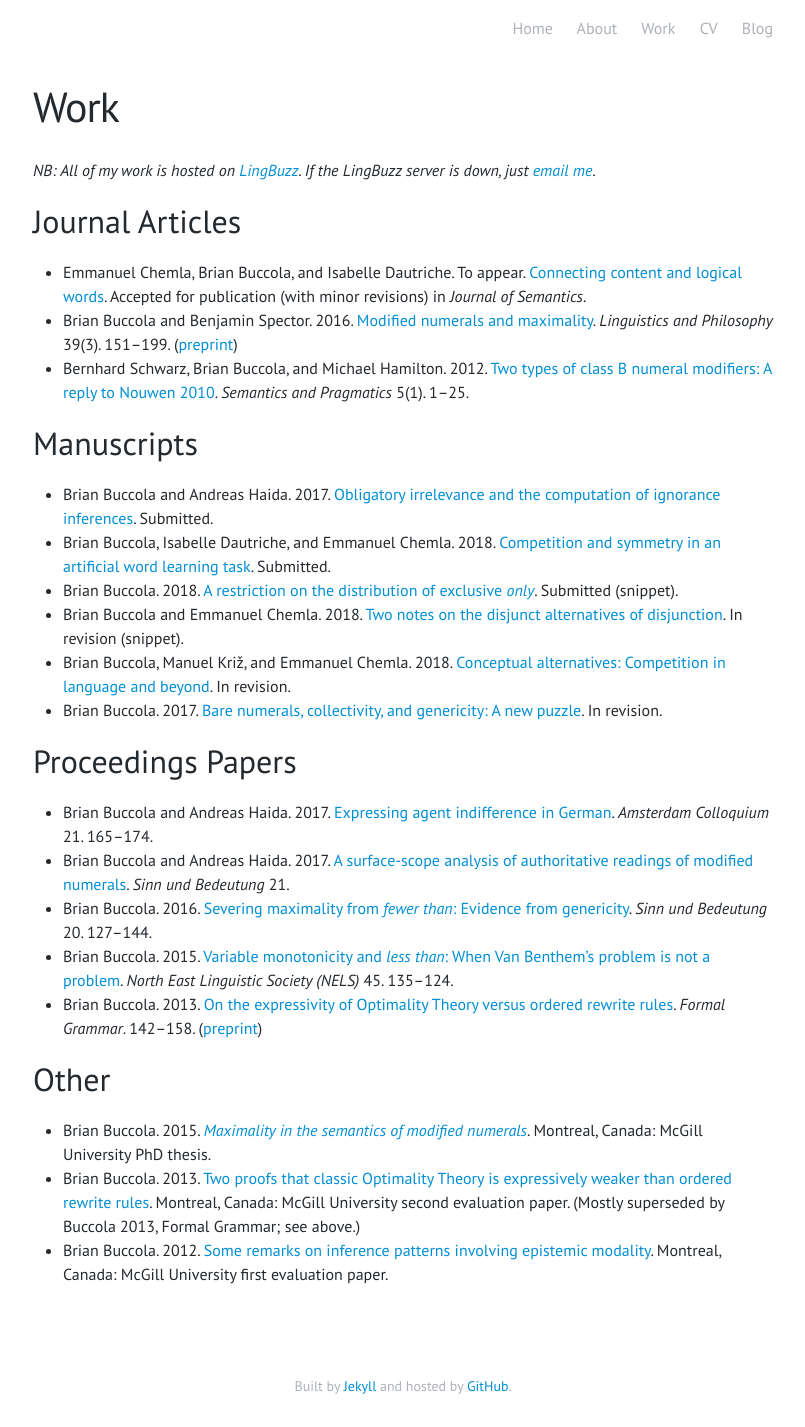
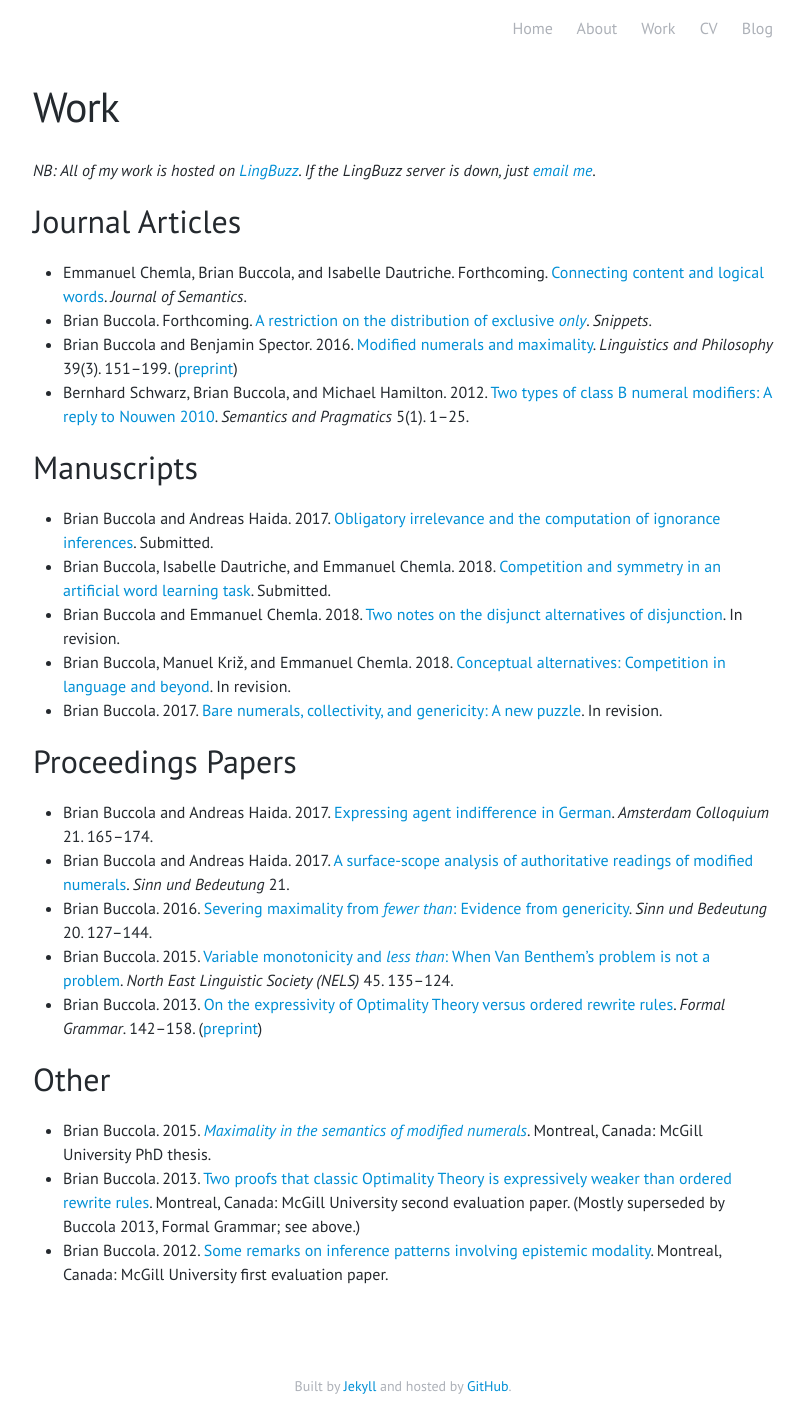
Before and after one commit to brianbuccola/brianbuccola.github.io, a Jekyll site: the page built from work.md, in a window 1280 px wide. Shown: the whole page, without its empty margins (237-1042 px from the left). Built offline with Jekyll 4.4.1, drawn with Linux system fonts in a browser that asks for light colours; some web fonts are replaced.

Commit message:
Update pubstates, etc.

```diff
--- a/work.md
+++ b/work.md
@@ -12,7 +12,8 @@ redirect_from: /research.html
 
 ## Journal Articles
 
-- Emmanuel Chemla, Brian Buccola, and Isabelle Dautriche. To appear. [Connecting content and logical words][connecting-sa]. Accepted for publication (with minor revisions) in *Journal of Semantics*.
+- Emmanuel Chemla, Brian Buccola, and Isabelle Dautriche. Forthcoming. [Connecting content and logical words][connecting-sa]. *Journal of Semantics*.
+- Brian Buccola. Forthcoming. [A restriction on the distribution of exclusive *only*][only-snippet]. *Snippets*.
 - Brian Buccola and Benjamin Spector. 2016. [Modified numerals and maximality][mod-num-max-doi]. *Linguistics and Philosophy* 39(3). 151--199. ([preprint][mod-num-max-lb])
 - Bernhard Schwarz, Brian Buccola, and Michael Hamilton. 2012. [Two types of class B numeral modifiers: A reply to Nouwen 2010][reply-to-nouwen-sp]. *Semantics and Pragmatics* 5(1). 1--25.
 
@@ -25,8 +26,7 @@ redirect_from: /research.html
 
 - Brian Buccola and Andreas Haida. 2017. [Obligatory irrelevance and the computation of ignorance inferences][oblig-irrel-lb]. Submitted.
 - Brian Buccola, Isabelle Dautriche, and Emmanuel Chemla. 2018. [Competition and symmetry in an artificial word learning task][competition-lb]. Submitted.
-- Brian Buccola. 2018. [A restriction on the distribution of exclusive *only*][only-snippet]. Submitted (snippet).
-- Brian Buccola and Emmanuel Chemla. 2018. [Two notes on the disjunct alternatives of disjunction][or-snippet]. In revision (snippet).
+- Brian Buccola and Emmanuel Chemla. 2018. [Two notes on the disjunct alternatives of disjunction][or-snippet]. In revision.
 - Brian Buccola, Manuel Križ, and Emmanuel Chemla. 2018. [Conceptual alternatives: Competition in language and beyond][concepts-lb]. In revision.
 - Brian Buccola. 2017. [Bare numerals, collectivity, and genericity: A new puzzle][bare-num-lb]. In revision.
 
```
